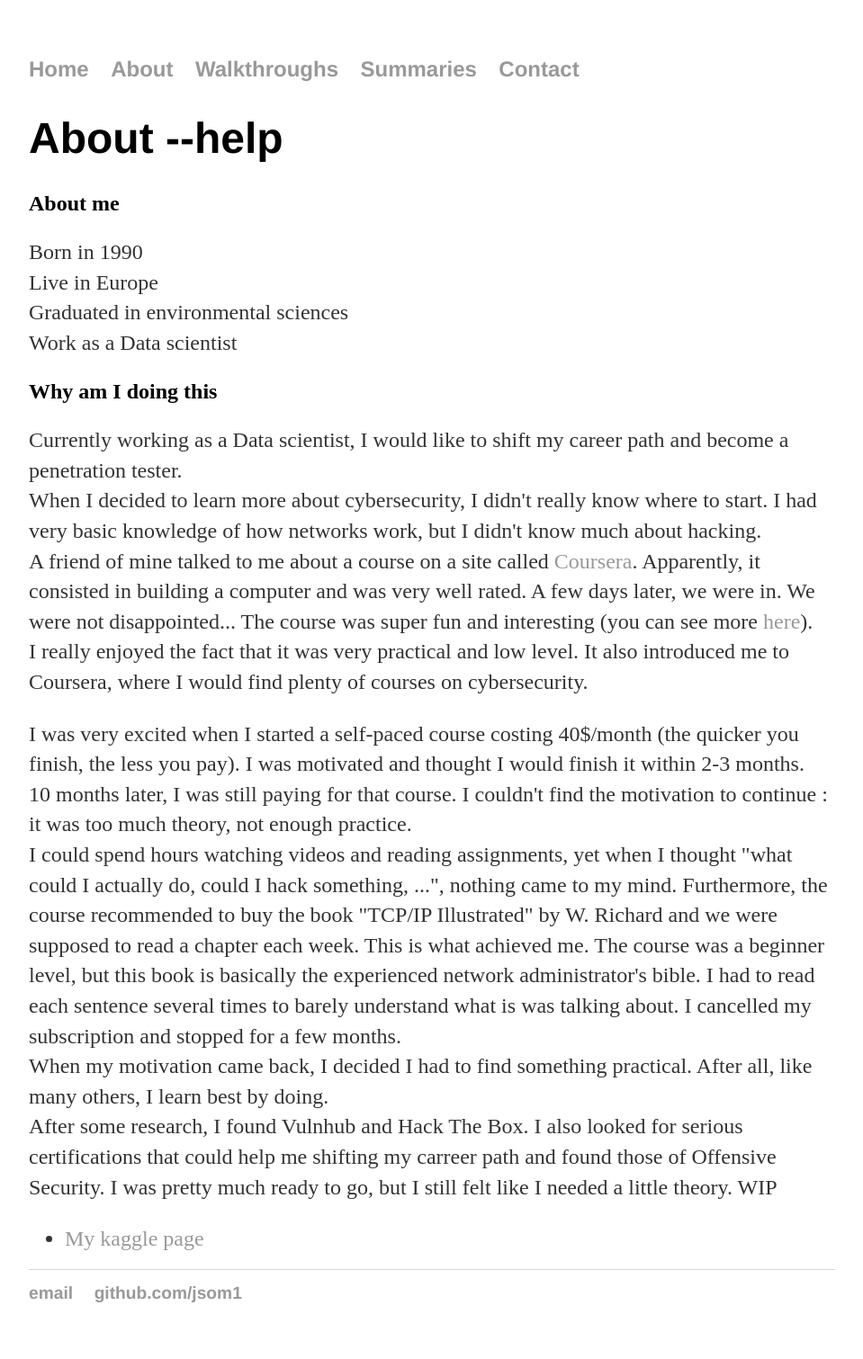
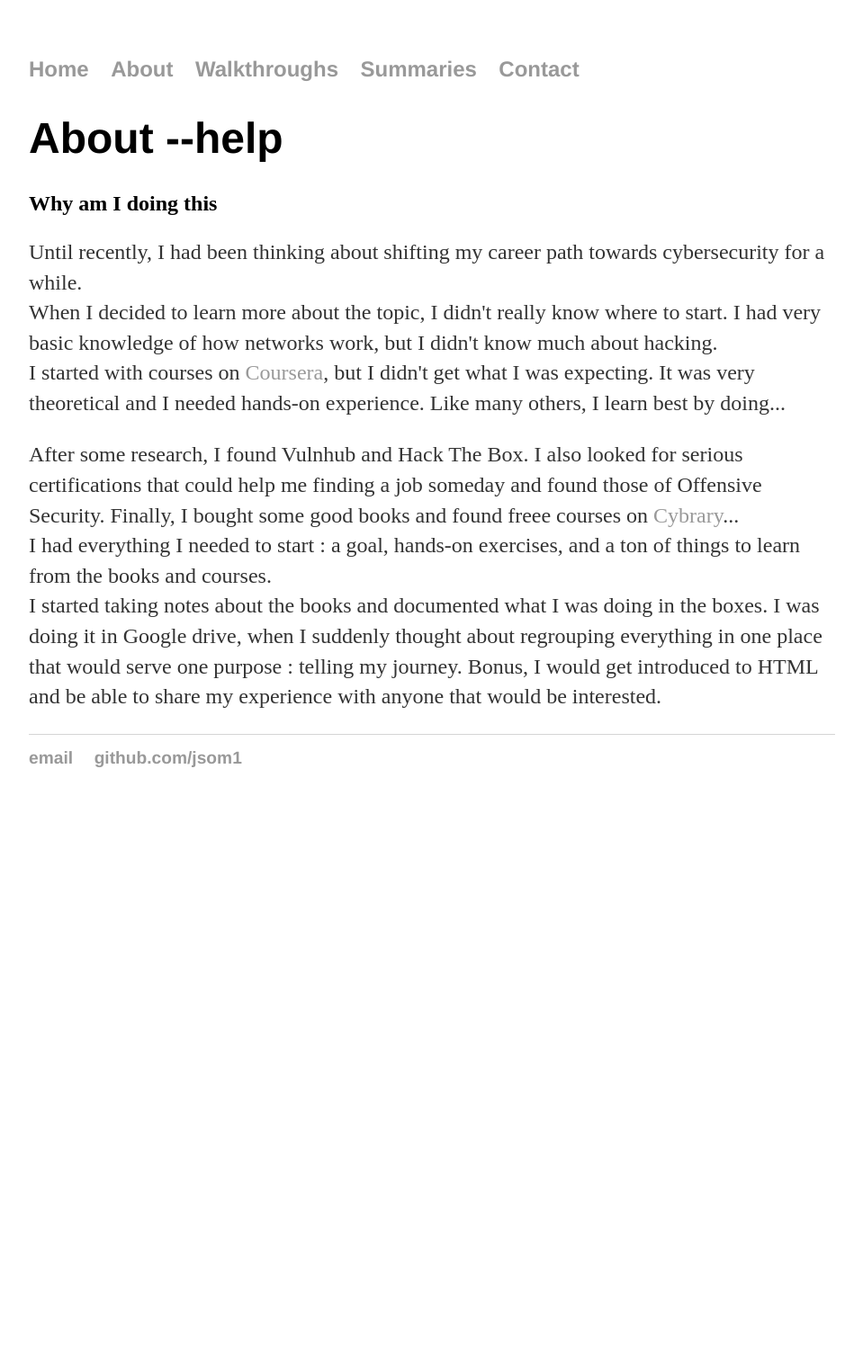
Before and after one commit to jsom1/jsom1.github.io, a Jekyll site: the page built from about/index.html, in a window 1280 px wide. Shown: the whole page at 90% size, without its empty margins (160-1119 px from the left). Built offline with Jekyll 4.4.1, drawn with Linux system fonts in a browser that asks for light colours; after the commit the page ends 916 px from its top, so only the background shows below that.

Commit message:
Update index.html

```diff
--- a/about/index.html
+++ b/about/index.html
@@ -5,46 +5,28 @@ title: About me
 <div class="about">
 	<h1>About --help</h1>
 
-	<h2>About me</h2>
-	<p>Born in 1990<br>
-	Live in Europe<br>
-	Graduated in environmental sciences<br>
-	Work as a Data scientist<br>
-		</p>
-
 	<h2>Why am I doing this</h2>
-	<p>Currently working as a Data scientist, I would like to shift my career path and become
-	a penetration tester.<br>
-		When I decided to learn more about cybersecurity, I didn't really know
-	where to start. I had very basic knowledge of how networks work, but I didn't know much about
-	hacking.<br>
-		A friend of mine talked to me about a course on a site called <a href="https://www.coursera.org/">Coursera</a>.
-		Apparently, it consisted in building a computer and was very well rated. A few days later, we were in.
-		We were not disappointed... The course was super fun and interesting
-		(you can see more <a href="https://www.nand2tetris.org/">here</a>).<br>
-		I really enjoyed the fact that it was very practical and low level. It also introduced me to Coursera, where I
-		would find plenty of courses on cybersecurity.
-	</p>
 	<p>
-		I was very excited when I started a self-paced course costing 40$/month (the quicker you finish, the less you
-		pay). I was motivated and thought I would finish it within 2-3 months.<br>
-		10 months later, I was still paying for that course. I couldn't find the motivation to continue : it was too much
-		theory, not enough practice.<br>
-		I could spend hours watching videos and reading assignments, yet when I thought "what could I actually do, could I hack something, ...",
-		nothing came to my mind. Furthermore, the course recommended to buy the book "TCP/IP Illustrated" by W. Richard and we
-		were supposed to read a chapter each week. This is what achieved me. The course was a beginner level, but this book is
-		basically the experienced network administrator's bible. I had to read each sentence several times to barely understand
-		what is was talking about. I cancelled my subscription and stopped for a few months.<br>
-		When my motivation came back, I decided I had to find something practical. After all, like many others, I learn best by
-		doing.<br>
-		After some research, I found Vulnhub and Hack The Box. I also looked for serious certifications that could help me shifting
-		my carreer path and found those of Offensive Security. I was pretty much ready to go, but I still felt like I needed a little
-		theory.
-
-		WIP
+	Until recently, I had been thinking about shifting my career path towards cybersecurity for a while.<br>
+	When I decided to learn more about the topic, I didn't really know where to start. I had very basic knowledge
+	of how networks work, but I didn't know much about hacking.<br>
+	I started with courses on <a href="https://www.coursera.org/">Coursera</a>, but I didn't
+	get what I was expecting. It was very theoretical and I needed hands-on experience. Like
+	many others, I learn best by doing...
 	</p>
 
-	<ul class="contacts">
+	<p>
+	After some research, I found Vulnhub and Hack The Box. I also looked for serious certifications that could help
+	me finding a job someday and found those of Offensive Security. Finally, I bought some good books and found
+	freee courses on <a href="https://www.cybrary.it/">Cybrary</a>...<br>
+	I had everything I needed to start : a goal, hands-on exercises, and a ton of things to learn from the books and
+	courses.<br>
+	I started taking notes about the books and documented what I was doing in the boxes. I was doing it in Google drive,
+	when I suddenly thought about regrouping everything in one place that would serve one purpose : telling my journey.
+	Bonus, I would get introduced to HTML and be able to share my experience with anyone that would be interested.
+	</p>
+
+	<!--<ul class="contacts">
 		<li><a href="https://www.kaggle.com/jaddh0">My kaggle page</a></li>
-		</ul>
+		</ul>-->
 </div>
```
